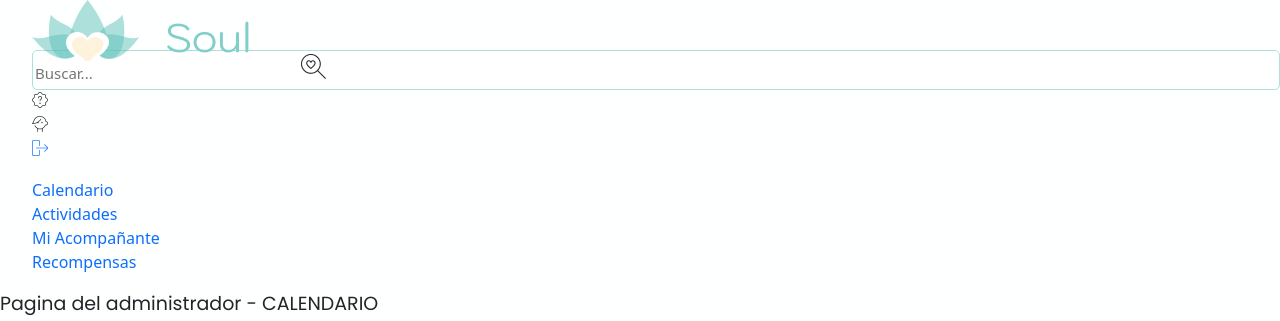
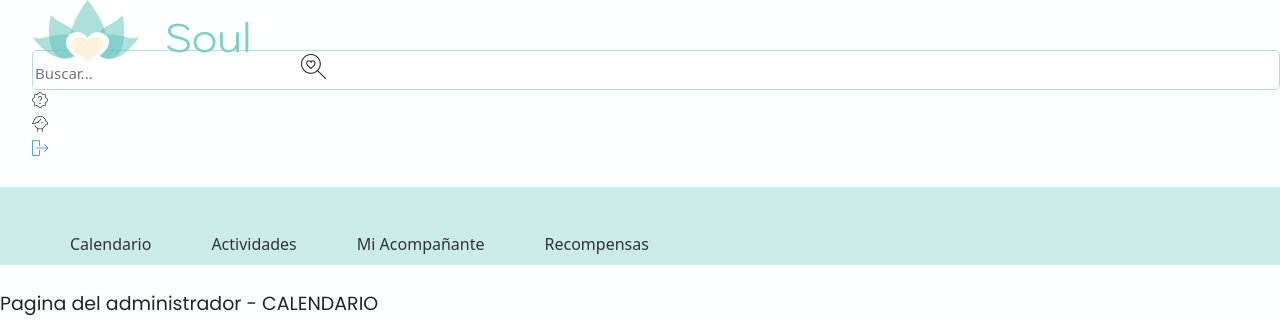
Before and after one commit to mlolaserrano/soul, a PHP site: the page made by pages/admin/(adm)calendario.html in a window 1280 px wide. Shown: the top 321 px of the page. Run offline with PHP 8.4, Linux system fonts and the light colour scheme; some libraries are stand-ins or nearby versions; some web fonts are replaced.

Commit message:
animación menu

```diff
--- a/assets/css/styles.css
+++ b/assets/css/styles.css
@@ -282,7 +282,7 @@ a{
   display: none;
 }
 
-.paginas{
+.submenu-list{
   display: flex;
   background: #caebe8;
   width: 100%;
@@ -290,7 +290,7 @@ a{
   padding: 25px;
 }
 
-.paginas a{
+.submenu-list a{
   padding: 20px;
   color: black;
 }
@@ -307,7 +307,7 @@ a{
       padding-left: 20px;
   }
 
-  .paginas{
+  .submenu-list{
       display: inline;
       height: 50%;
       line-height: 50px;
@@ -343,6 +343,122 @@ ul{
 
   #check:checked ~ ul{
       left: 0;
+  }
+}
+
+/*Submenu*/
+/*DISEÑO DE ANIMACION ADAPTADO: CREADOR ORIGINAL https://codepen.io/nourabusoud/pen/ypZzMM*/
+.submenu {
+  background-color: var(--title-color3);
+}
+
+.submenu-list {
+  list-style-type: none;
+  margin: 25px;
+  padding: 25px;
+}
+
+.submenu-list li {
+  display: inline;
+  margin-right: 20px;
+}
+
+.submenu-list li a {
+  text-decoration: none;
+  color: #333;
+  margin: 10px;
+  padding: 10px;
+  position: relative;
+  display: inline-block;
+  transition: transform ease-in 0.1s, box-shadow ease-in 0.25s;
+
+}
+
+.bubbly-submenu:before,
+.bubbly-submenu:after {
+  position: absolute;
+  content: '';
+  display: block;
+  width: 140%;
+  height: 100%;
+  left: -20%;
+  z-index: -1000;
+  transition: all ease-in-out 0.5s;
+  background-repeat: no-repeat;
+}
+
+.bubbly-submenu:before {
+  display: none;
+  top: -75%;
+  background-image:
+    radial-gradient(circle, var(--button-color4) 20%, transparent 20%),
+    radial-gradient(circle, transparent 20%, var(--button-color4) 20%, transparent 30%),
+    radial-gradient(circle, var(--button-color4) 20%, transparent 20%),
+    radial-gradient(circle, var(--button-color4) 20%, transparent 20%),
+    radial-gradient(circle, transparent 10%, var(--button-color4) 15%, transparent 20%),
+    radial-gradient(circle, var(--button-color4) 20%, transparent 20%),
+    radial-gradient(circle, var(--button-color4) 20%, transparent 20%),
+    radial-gradient(circle, var(--button-color4) 20%, transparent 20%),
+    radial-gradient(circle, var(--button-color4) 20%, transparent 20%);
+  background-size: 10% 10%, 20% 20%, 15% 15%, 20% 20%, 18% 18%, 10% 10%, 15% 15%, 10% 10%, 18% 18%;
+}
+
+.bubbly-submenu:after {
+  display: none;
+  bottom: -75%;
+  background-image:
+    radial-gradient(circle, var(--button-color4) 20%, transparent 20%),
+    radial-gradient(circle, var(--button-color4) 20%, transparent 20%),
+    radial-gradient(circle, transparent 10%, var(--button-color4) 15%, transparent 20%),
+    radial-gradient(circle, var(--button-color4) 20%, transparent 20%),
+    radial-gradient(circle, var(--button-color4) 20%, transparent 20%),
+    radial-gradient(circle, var(--button-color4) 20%, transparent 20%),
+    radial-gradient(circle, var(--button-color4) 20%, transparent 20%);
+  background-size: 15% 15%, 20% 20%, 18% 18%, 20% 20%, 15% 15%, 10% 10%, 20% 20%;
+}
+
+.bubbly-submenu:hover {
+  transform: scale(1.05);
+
+}
+
+.bubbly-submenu.animate:before {
+  display: block;
+  animation: topBubbles ease-in-out 0.75s forwards;
+}
+
+.bubbly-submenu.animate:after {
+  display: block;
+  animation: bottomBubbles ease-in-out 0.75s forwards;
+}
+
+@keyframes topBubbles {
+  0% {
+    background-position: 5% 90%, 10% 90%, 10% 90%, 15% 90%, 25% 90%, 25% 90%, 40% 90%, 55% 90%, 70% 90%;
+  }
+
+  50% {
+    background-position: 0% 80%, 0% 20%, 10% 40%, 20% 0%, 30% 30%, 22% 50%, 50% 50%, 65% 20%, 90% 30%;
+  }
+
+  100% {
+    background-position: 0% 70%, 0% 10%, 10% 30%, 20% -10%, 30% 20%, 22% 40%, 50% 40%, 65% 10%, 90% 20%;
+    background-size: 0% 0%, 0% 0%, 0% 0%, 0% 0%, 0% 0%, 0% 0%;
+  }
+}
+
+@keyframes bottomBubbles {
+  0% {
+    background-position: 10% -10%, 30% 10%, 55% -10%, 70% -10%, 85% -10%, 70% -10%, 70% 0%;
+  }
+
+  50% {
+    background-position: 0% 80%, 20% 80%, 45% 60%, 60% 100%, 75% 70%, 95% 60%, 105% 0%;
+  }
+
+  100% {
+    background-position: 0% 90%, 20% 90%, 45% 70%, 60% 110%, 75% 80%, 95% 70%, 110% 10%;
+    background-size: 0% 0%, 0% 0%, 0% 0%, 0% 0%, 0% 0%, 0% 0%;
   }
 }
 
--- a/componentes/c-script.js
+++ b/componentes/c-script.js
@@ -32,11 +32,11 @@ class componenteMenu extends HTMLElement {
           </li>
       </ul>
 
-           <ul class="paginas">
-              <li><a href="/pages/calendario.html">Calendario</a></li>
-              <li><a href="/pages/actividades.html">Actividades</a></li>
-              <li><a href="/pages/acompañante.html">Mi Acompañante</a></li>
-              <li><a href="/pages/recompensa.html">Recompensas</a></li>
+           <ul class="submenu-list">
+              <li><a href="/pages/calendario.html" class="bubbly-submenu">Calendario</a></li>
+              <li><a href="/pages/actividades.html" class="bubbly-submenu">Actividades</a></li>
+              <li><a href="/pages/acompañante.html" class="bubbly-submenu">Mi Acompañante</a></li>
+              <li><a href="/pages/recompensa.html" class="bubbly-submenu">Recompensas</a></li>
           </ul>
       </div>
   </nav>
```
